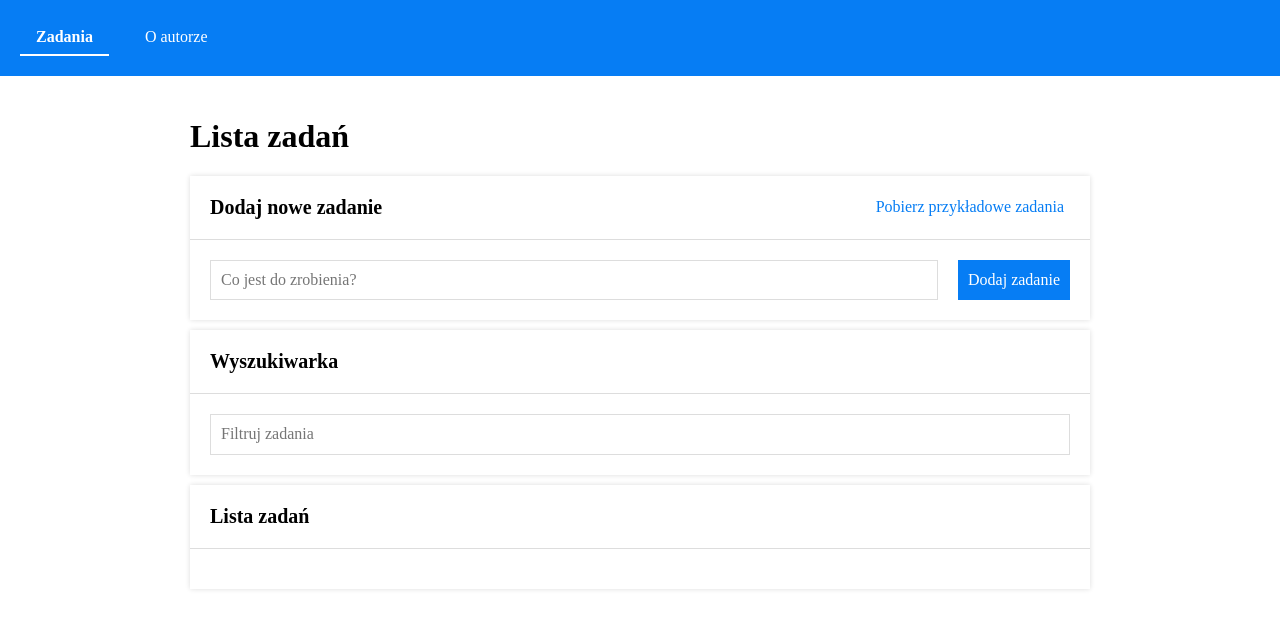
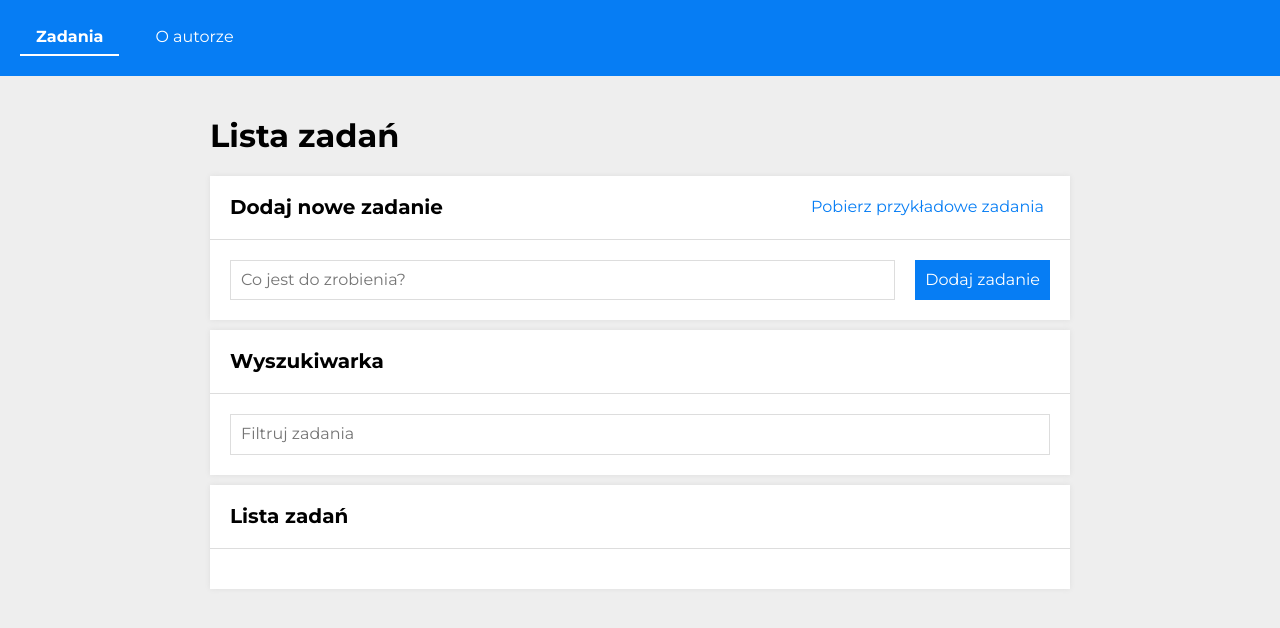
Before and after one commit to kamila-falgowska/todo-list-react, a React (Create React App) app: page /#/zadania in a window 1280 px wide. Shown: the top 628 px of the page. Built offline with nearby package versions, Linux system fonts and the light colour scheme.

Commit message:
Move GlobalStyle to App root and clean up redundant imports

```diff
--- a/public/index.html
+++ b/public/index.html
@@ -27,8 +27,7 @@
   <link rel="stylesheet" href="https://cdnjs.cloudflare.com/ajax/libs/normalize/8.0.1/normalize.min.css"
     integrity="sha512-NhSC1YmyruXifcj/KFRWoC561YpHpc5Jtzgvbuzx5VozKpWvQ+4nXhPdFgmx8xqexRcpAglTj9sIBWINXa8x5w=="
     crossorigin="anonymous" referrerpolicy="no-referrer" />
-  <link href="https://fonts.googleapis.com/css2?family=Montserrat:ital,wght@0,100..900;1,100..900&display=swap"
-    rel="stylesheet">
+  <link href="https://fonts.googleapis.com/css2?family=Montserrat:wght@300;400;600;700&display=swap" rel="stylesheet">
 </head>
 
 <body>
--- a/src/App.js
+++ b/src/App.js
@@ -4,9 +4,11 @@
 import AuthorPage from "./features/author/AuthorPage";
 import Navigation from "./Navigation";
 import { toTasks, toAuthor, toTask } from "./routes";
+import { GlobalStyle } from "./GlobalStyle";
 
 const App = () => (
   <HashRouter>
+    <GlobalStyle />
     <Navigation />
 
     <Switch>
```
